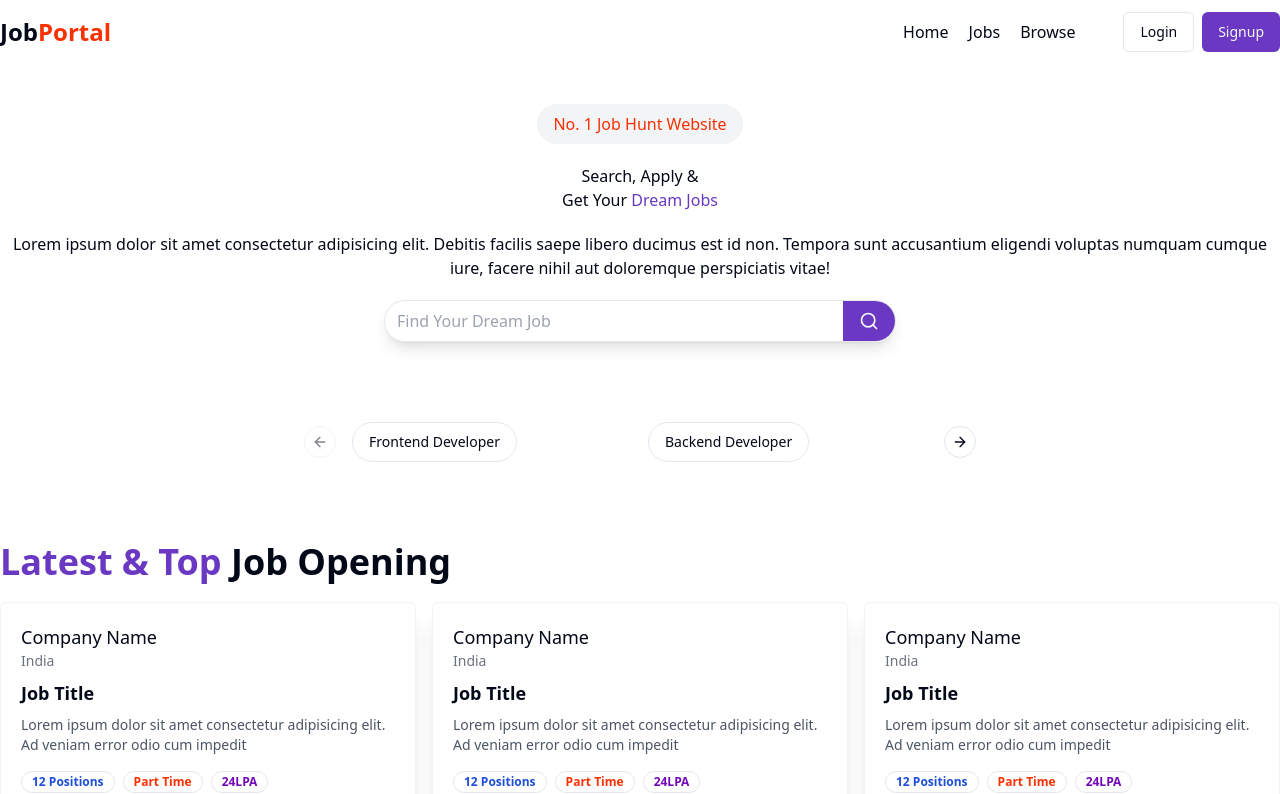
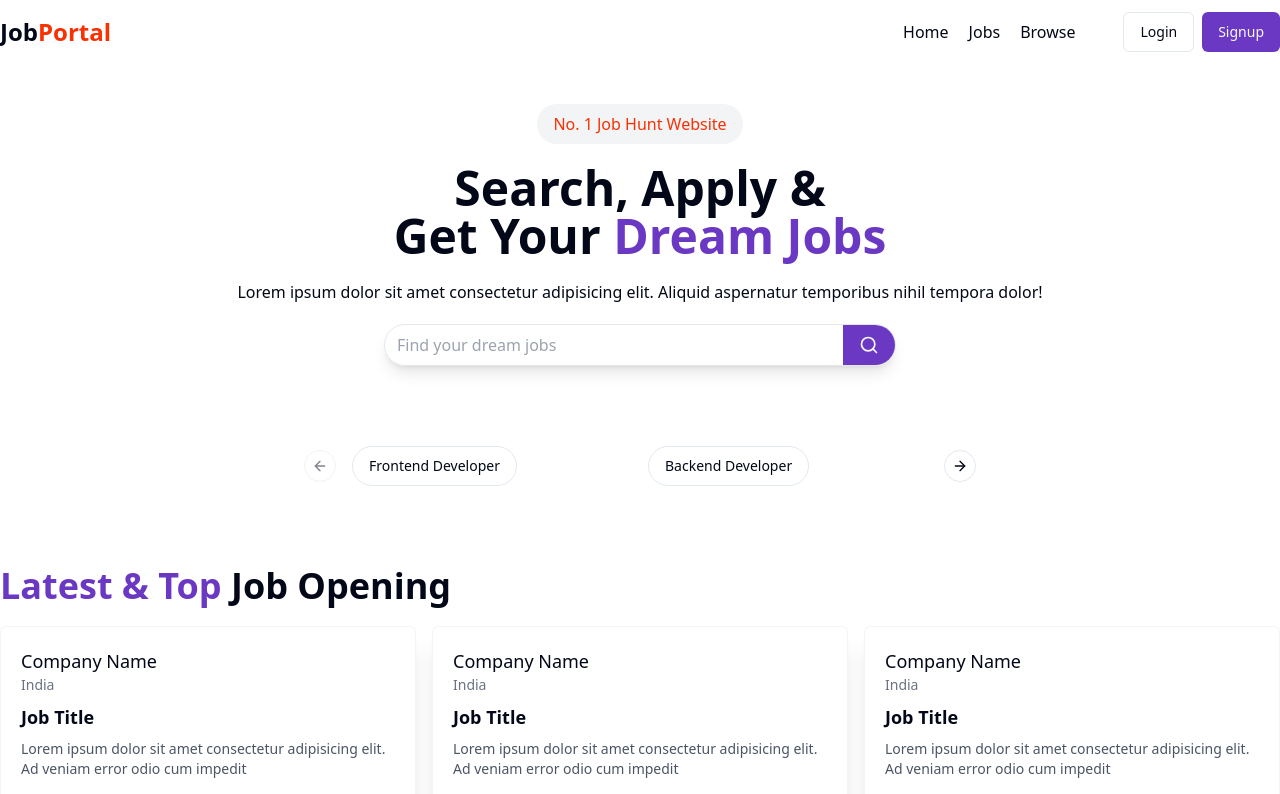
Before and after one commit to Avipsa-Biswal/JobJunction, a React (Vite) app in the folder frontend/: page / in a window 1280 px wide. Shown: the top 794 px of the page. Built offline with nearby package versions, Linux system fonts and the light colour scheme.

Commit message:
Update HeroSection.jsx

```diff
--- a/frontend/src/components/HeroSection.jsx
+++ b/frontend/src/components/HeroSection.jsx
@@ -1,37 +1,41 @@
-import React from "react";
-import { Button } from "./ui/button";
-import { Search } from "lucide-react";
+import React, { useState } from 'react'
+import { Button } from './ui/button'
+import { Search } from 'lucide-react'
+import { useDispatch } from 'react-redux';
+import { setSearchedQuery } from '@/redux/jobSlice';
+import { useNavigate } from 'react-router-dom';
 
 const HeroSection = () => {
+    const [query, setQuery] = useState("");
+    const dispatch = useDispatch();
+    const navigate = useNavigate();
+
+    const searchJobHandler = () => {
+        dispatch(setSearchedQuery(query));
+        navigate("/browse");
+    }
+
     return (
-    <div className="text-center">
-      <div className="flex flex-col gap-5 my-10">
-        <span className="mx-auto px-4 py-2 rounded-full bg-gray-100 text-[#F83002] font-medium">
-          No. 1 Job Hunt Website
-        </span>
-        <h1>
-          Search, Apply & <br /> Get Your{" "}
-          <span className="text-[#6A38C2]">Dream Jobs</span>
-        </h1>
-        <p>
-          Lorem ipsum dolor sit amet consectetur adipisicing elit. Debitis
-          facilis saepe libero ducimus est id non. Tempora sunt accusantium
-          eligendi voluptas numquam cumque iure, facere nihil aut doloremque
-          perspiciatis vitae!
-        </p>
-        <div className="flex w-[40%] shadow-lg border border-gray-200 pl-3 rounded-full items-center gap-4 mx-auto">
+        <div className='text-center'>
+            <div className='flex flex-col gap-5 my-10'>
+                <span className=' mx-auto px-4 py-2 rounded-full bg-gray-100 text-[#F83002] font-medium'>No. 1 Job Hunt Website</span>
+                <h1 className='text-5xl font-bold'>Search, Apply & <br /> Get Your <span className='text-[#6A38C2]'>Dream Jobs</span></h1>
+                <p>Lorem ipsum dolor sit amet consectetur adipisicing elit. Aliquid aspernatur temporibus nihil tempora dolor!</p>
+                <div className='flex w-[40%] shadow-lg border border-gray-200 pl-3 rounded-full items-center gap-4 mx-auto'>
                     <input
                         type="text"
-            placeholder="Find Your Dream Job"
-            className="outline-none border-none w-full"
+                        placeholder='Find your dream jobs'
+                        onChange={(e) => setQuery(e.target.value)}
+                        className='outline-none border-none w-full'
+
                     />
-          <Button className="rounded-r-full bg-[#6A38C2]">
-            <Search className="h-5 w-5" />
+                    <Button onClick={searchJobHandler} className="rounded-r-full bg-[#6A38C2]">
+                        <Search className='h-5 w-5' />
                     </Button>
                 </div>
             </div>
         </div>
-  );
-};
+    )
+}
 
-export default HeroSection;
+export default HeroSection
```
Lines whose indentation alone changed are shown as unchanged.
